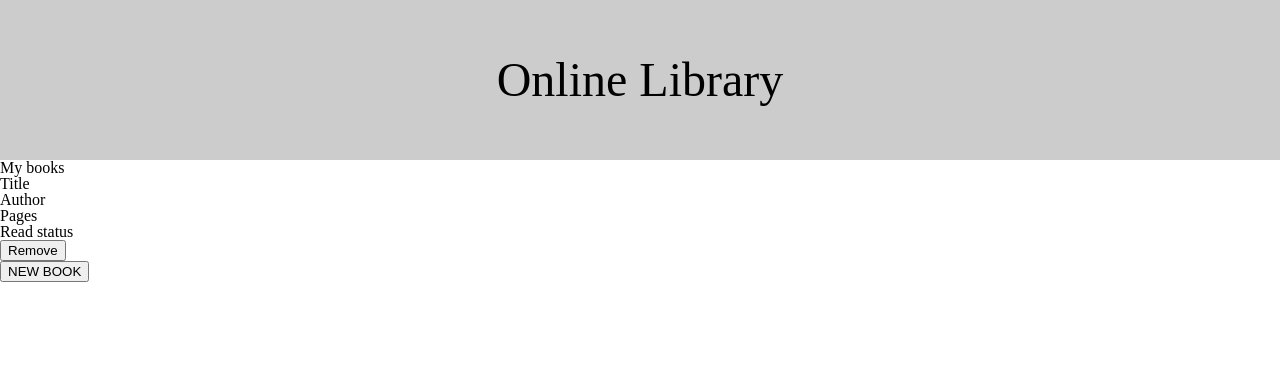
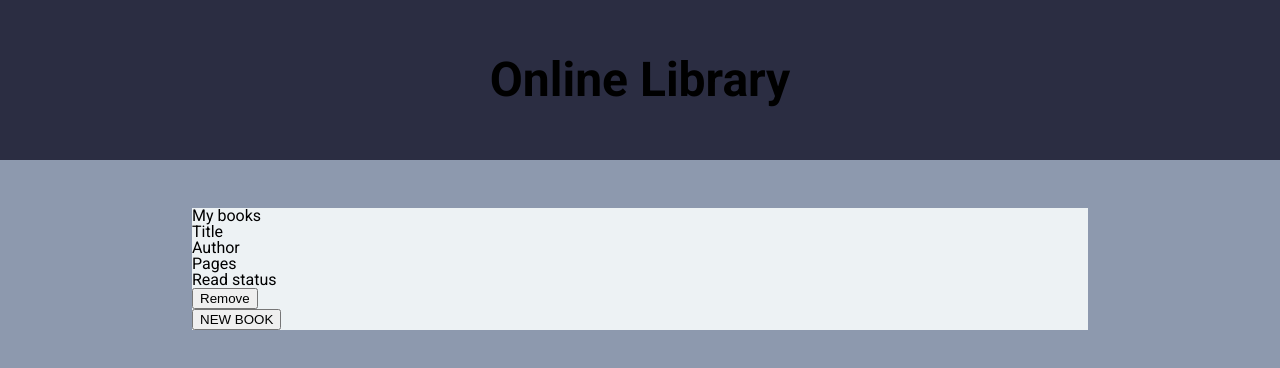
Before and after one commit to MahmoudTalass/library, a plain HTML site: page index.html in a window 1280 px wide. Drawn offline with Linux system fonts and the light colour scheme.

Commit message:
Style main content

```diff
--- a/assets/css/styles.css
+++ b/assets/css/styles.css
@@ -1,14 +1,29 @@
 * {
    box-sizing: border-box;
+}
+
+body {
+   font-family: "Roboto", sans-serif;
+   background-color: #8D99AE;
 }
 
 /* Header Styling */
 
 header {
    height: 10rem;
-    background-color: #ccc;
+   background-color: #2B2D42;
    display: flex;
    justify-content: center;
    align-items: center;
    font-size: 3rem;
+   font-weight: 700;
 }
+
+
+/* Main styling */
+
+main {
+    background-color: #EDF2F4;
+    width: 70%;
+    margin: 3rem auto;
+}
```
Lines whose indentation alone changed are shown as unchanged.
